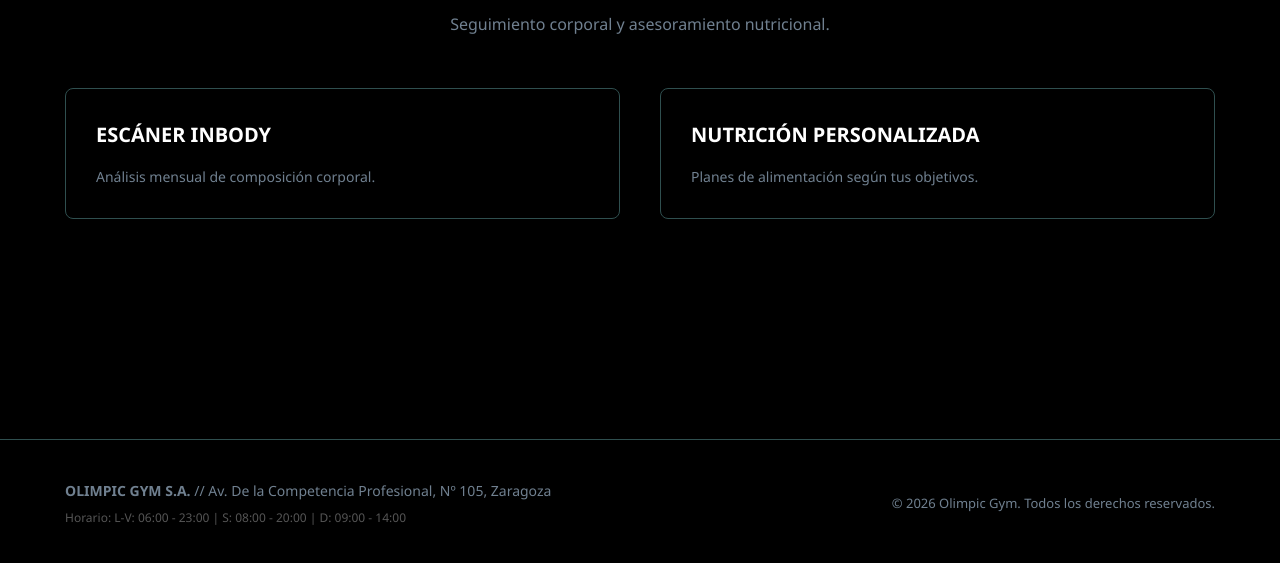
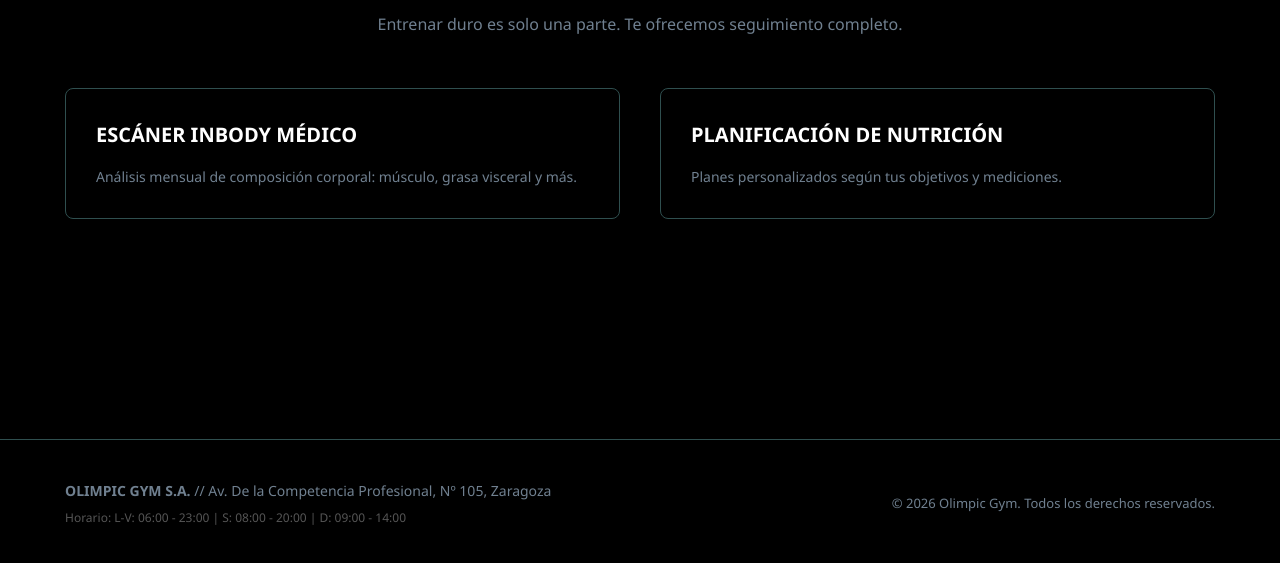
Before and after one commit to simbanatituana24/olimpic-gim, a plain HTML site: page salud.html in a window 1280 px wide. Shown: the part 233-796 px from the top of the page. Drawn offline with Linux system fonts and the light colour scheme.

Commit message:
Update salud.html

```diff
--- a/salud.html
+++ b/salud.html
@@ -27,17 +27,17 @@
             <div class="section-header">
                 <span class="section-tag">03 // BIENESTAR INTEGRAL</span>
                 <h2 class="section-title">Salud Corpórea & Nutrición</h2>
-                <p class="section-desc">Seguimiento corporal y asesoramiento nutricional.</p>
+                <p class="section-desc">Entrenar duro es solo una parte. Te ofrecemos seguimiento completo.</p>
             </div>
 
             <div class="grid-2">
                 <div class="card">
-                    <h3>Escáner InBody</h3>
-                    <p>Análisis mensual de composición corporal.</p>
+                    <h3>Escáner InBody Médico</h3>
+                    <p>Análisis mensual de composición corporal: músculo, grasa visceral y más.</p>
                 </div>
                 <div class="card">
-                    <h3>Nutrición Personalizada</h3>
-                    <p>Planes de alimentación según tus objetivos.</p>
+                    <h3>Planificación de Nutrición</h3>
+                    <p>Planes personalizados según tus objetivos y mediciones.</p>
                 </div>
             </div>
         </div>
```
